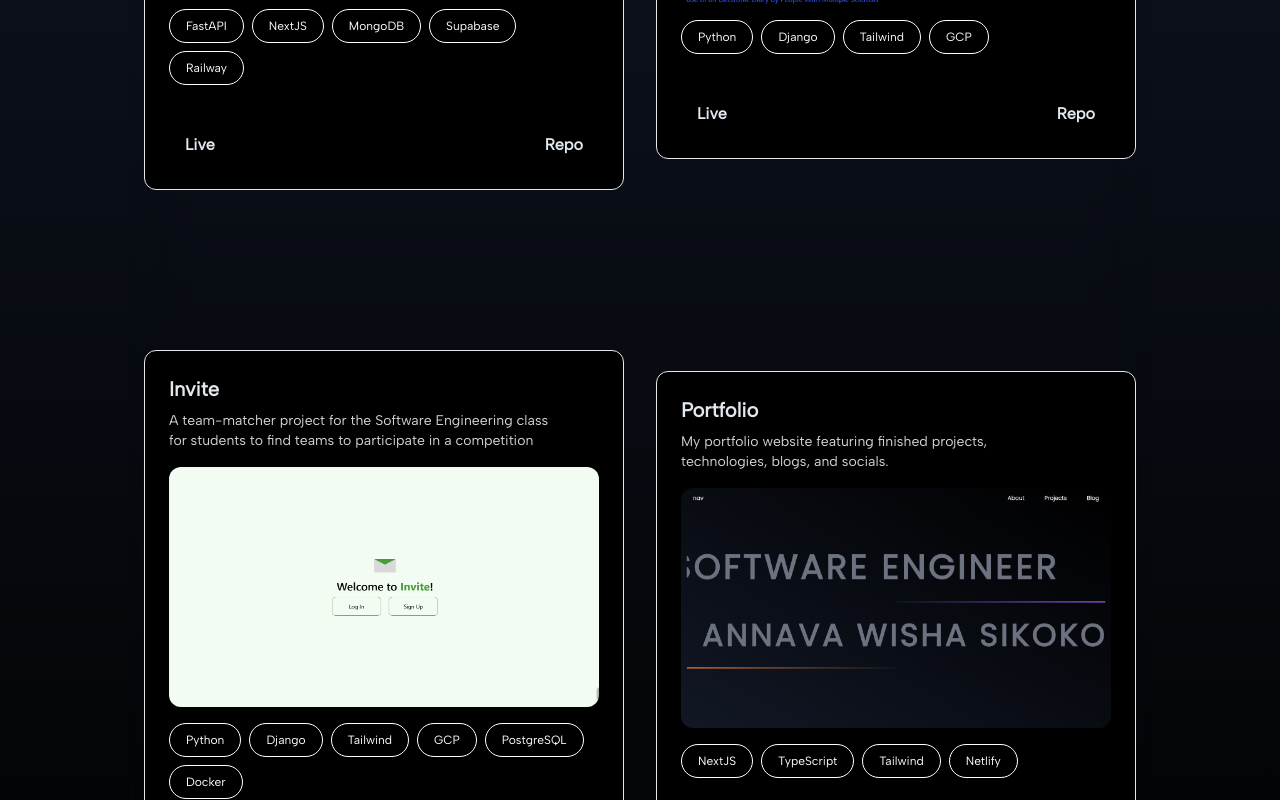
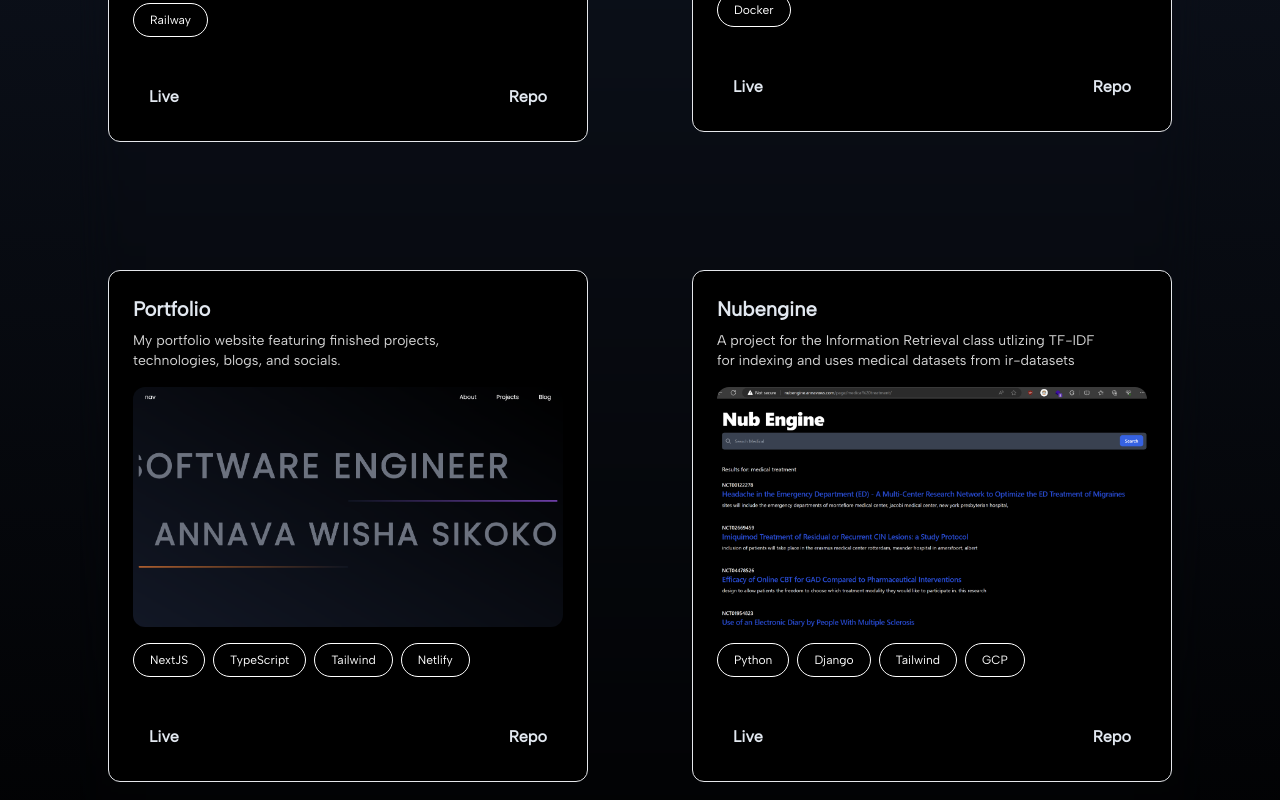
Before and after one commit to annavaws/annavaws.github.io, a Next.js app: page / in a window 1280 px wide. Shown: the part 2240-3040 px from the top of the page. Built offline with nearby package versions, Linux system fonts and the light colour scheme.

Commit message:
style: add responsiveness for projects card

```diff
--- a/src/components/modules/HomeModules/latestproject.tsx
+++ b/src/components/modules/HomeModules/latestproject.tsx
@@ -17,18 +17,9 @@ export default function Latest() {
       live: "https://vlecture.tech/",
       repo: "https://github.com/vlecture/vlecture-api",
     },
+
     {
       id: 2,
-      image: "/nubengine.png",
-      title: "Nubengine",
-      description:
-        "A project for the Information Retrieval class utlizing TF-IDF for indexing and uses medical datasets from ir-datasets",
-      techStack: ["Python", "Django", "Tailwind", "GCP"],
-      live: "http://nubengine.annavaws.com",
-      repo: "https://github.com/daffafaizan/nubengine",
-    },
-    {
-      id: 3,
       image: "/invite.png",
       title: "Invite",
       description:
@@ -45,7 +36,7 @@ export default function Latest() {
       repo: "https://github.com/daffafaizan/invite-app",
     },
     {
-      id: 4,
+      id: 3,
       image: "/portfolio.png",
       title: "Portfolio",
       description:
@@ -54,20 +45,34 @@ export default function Latest() {
       live: "https://annavaws.com",
       repo: "https://github.com/annavaws/my-portfolio",
     },
+    {
+      id: 4,
+      image: "/nubengine.png",
+      title: "Nubengine",
+      description:
+        "A project for the Information Retrieval class utlizing TF-IDF for indexing and uses medical datasets from ir-datasets",
+      techStack: ["Python", "Django", "Tailwind", "GCP"],
+      live: "http://nubengine.annavaws.com",
+      repo: "https://github.com/daffafaizan/nubengine",
+    },
   ];
 
   return (
-    <div className="p-10 md:p-32 bg-gradient-to-t from-black to-gray-900">
+    <div className="p-10 md:p-12 lg:p-20 bg-gradient-to-t from-black to-gray-900">
       <div
         className={`${albert.className} flex justify-center flex-col backdrop-blur-xl text-slate-200`}
       >
         <div className="flex w-full font-semibold text-5xl md:text-5xl">
           Latest Projects
         </div>
-        <div className="flex text-slate-200 justify-around">
-          <div className="grid grid-cols-2">
+        <div className="flex text-slate-200">
+          <div className="mt-20">
+            <div className="grid grid-cols-1 lg:grid-cols-2 gap-24 lg:gap-12">
               {projects.map((project) => (
-              <CardContainer key={project.id} className="inter-var px-10">
+                <CardContainer
+                  key={project.id}
+                  className="inter-var px-10 -mt-20"
+                >
                   <CardBody className="relative group/card hover:shadow-2xl hover:shadow-emerald-500/[0.1] bg-black w-auto sm:w-[30rem] h-auto rounded-xl p-6 border">
                     <CardItem className="text-xl font-bold">
                       {project.title}
@@ -100,6 +105,7 @@ export default function Latest() {
                     <div className="flex justify-between items-center mt-10">
                       <CardItem
                         as="a"
+                        target="_blank"
                         href={project.live}
                         className="px-4 py-2 rounded-xl bg-black dark:bg-white dark:text-black text-white text-normal font-bold hover:bg-slate-500"
                       >
@@ -107,6 +113,7 @@ export default function Latest() {
                       </CardItem>
                       <CardItem
                         as="a"
+                        target="_blank"
                         href={project.repo}
                         className="px-4 py-2 rounded-xl bg-black dark:bg-white dark:text-black text-white text-normal font-bold hover:bg-slate-500"
                       >
@@ -119,6 +126,7 @@ export default function Latest() {
             </div>
           </div>
         </div>
+      </div>
       <div className="mt-2 flex justify-end text-slate-200 text-opacity-80 text-sm md:text-base hover:underline animate-bounce">
         <Link href="/project" className="flex whitespace-nowrap space-x-2">
           <span>Discover more about my projects here</span>
```
Lines whose indentation alone changed are shown as unchanged.
